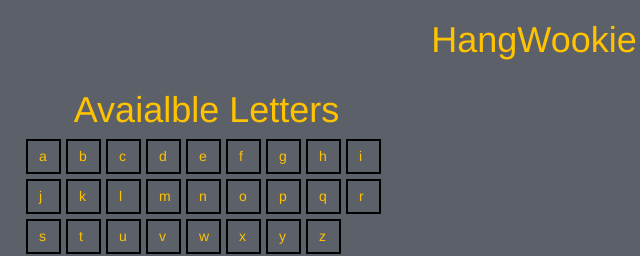
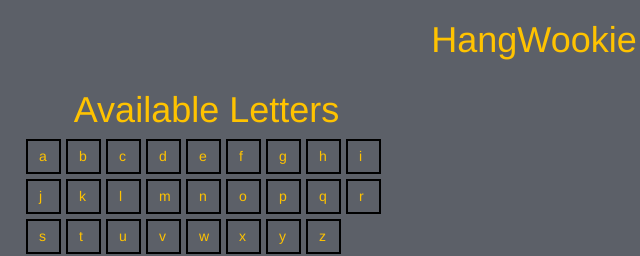
Before and after one commit to zshifrin/hangman, a plain HTML site: page index.html in a window 1280 px wide. Shown: the top 256 px of the page, 106-746 px from the left. Drawn offline with nearby package versions, Linux system fonts and the light colour scheme; no server answers.

Commit message:
fixed a typo

```diff
--- a/index.html
+++ b/index.html
@@ -14,7 +14,7 @@
     <h1 class="text-center">HangWookie</h1>
     <div class="row">
         <div id="pickLetter" class="col-md-6">
-            <h1 class="text-center">Avaialble Letters</h1>
+            <h1 class="text-center">Available Letters</h1>
             <div id="abcBtns">
             </div>
         </div>
```
